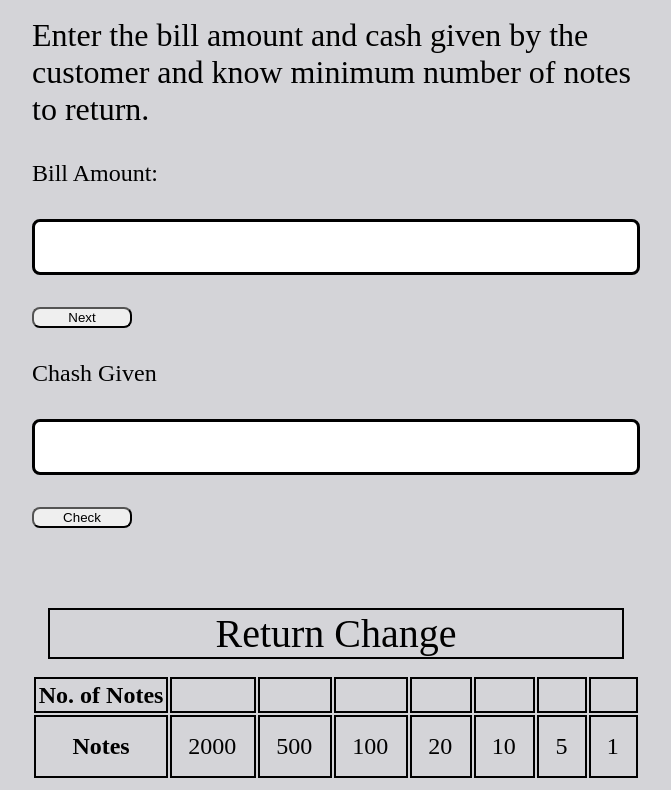
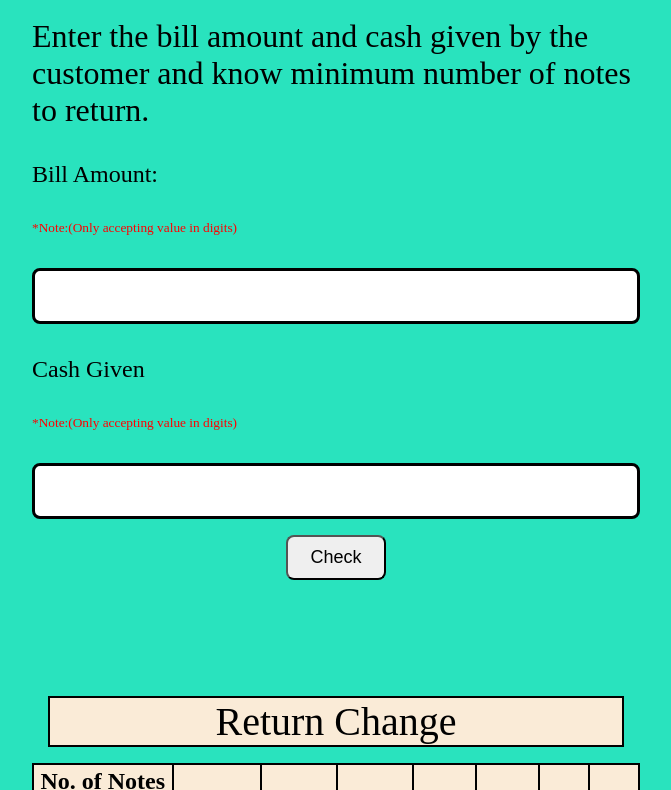
Before and after one commit to Jangalanagababu42/Cash-Register_Mark10, a plain HTML site: page index.html in a window 1280 px wide. Shown: the part 118-908 px from the top of the page, without its empty margins (304-975 px from the left). Drawn offline with Linux system fonts and the light colour scheme.

Commit message:
all modifications done

```diff
--- a/index.html
+++ b/index.html
@@ -9,14 +9,16 @@
 </head>
 <body>
     <div class="container">
-        <h1 class="heading">Cash Register Manager</h1>
+        <h1 class="heading">💵Cash Register Manager💵</h1>
         <p class="description">
           Enter the bill amount and cash given by the customer and know minimum number of notes to return.
         </p>
+
         <label for="bill-amount">Bill Amount:</label>
+        <small style="color:red">*Note:(Only accepting value in digits)</small>
         <input id="bill-amount" type="number">
-        <button>Next</button>
-        <label for="cash-given">Chash Given</label>
+        <label for="cash-given">Cash Given</label>
+        <small style="color:red">*Note:(Only accepting value in digits)</small>
         <input id="cash-given" type="number">
         <button id="check-button">Check</button>
         <p id="error-message"></p>
--- a/main.js
+++ b/main.js
@@ -14,7 +14,7 @@ checkButton.addEventListener("click",function validateBillAmount(){
             const amountToBeReturned = cashGiven.value-billAmount.value
             calculateChange(amountToBeReturned);
         }else{
-            showMessage("Do you want to wash plates?")
+            showMessage("😀🍽️Do you want to wash plates?😀🍽️")
         }
     }else{
         showMessage("Invalid Bill Amount");
--- a/style.css
+++ b/style.css
@@ -3,7 +3,7 @@
   }
 
   body {
-    background-color: rgb(212, 212, 216);
+    background-color: rgb(41, 227, 190);
   }
   .container {
     margin: auto;
@@ -37,6 +37,23 @@
     border-radius: 0.5rem;
     max-width: 100px;
   }
+  #check-button{
+    padding: 10px;
+    font-size: large;
+    width: 150px;
+    margin: auto;
+  }
+  #error-message{
+   text-align: center;
+   padding: 10px;
+   margin: 2rem;
+   font-size: xx-large;
+   color: rgb(238, 40, 0);
+  }
+  #check-button:hover{
+    background-color: burlywood;
+
+  }
 
   caption {
     font-size: 2.5rem;
@@ -55,4 +72,9 @@
   th {
     border: solid;
     border-width: 2px;
+    background-color: antiquewhite;
+    border-collapse: separate;
+
   }
+  .change-table{
+  border-collapse: collapse;}
```
